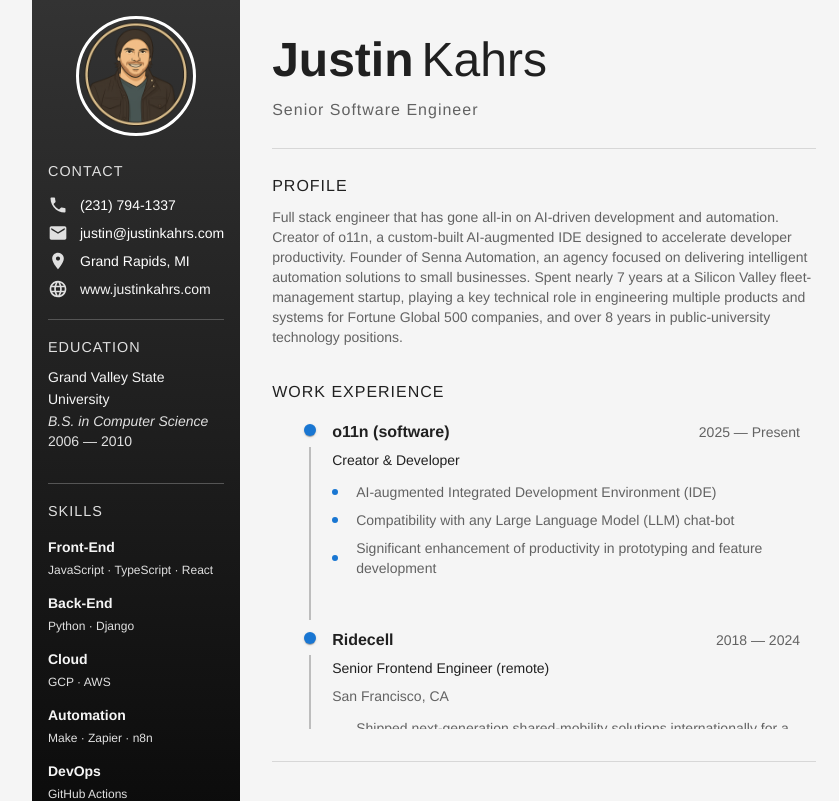
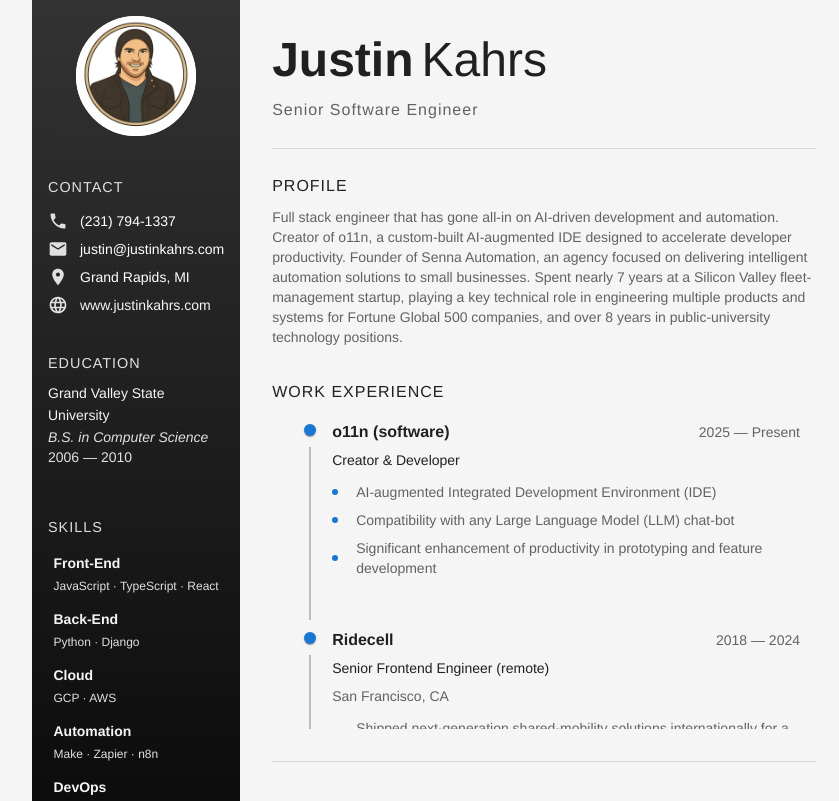
Before and after one commit to justinkahrs/resume, a Next.js app: page /resume/ in a window 1280 px wide. Shown: the top 801 px of the page, without its empty margins (200-1039 px from the left). Built offline with nearby package versions, Linux system fonts and the light colour scheme; some icons are missing.

Commit message:
fix logo

```diff
--- a/src/components/Sidebar.tsx
+++ b/src/components/Sidebar.tsx
@@ -20,12 +20,23 @@
         bgcolor: "primary.dark",
         color: "common.white",
         display: "flex",
+        // justifyContent: "center",
+        alignItems: "center",
         flexDirection: "column",
         p: 2,
         background: "linear-gradient(180deg, #333333 0%, #000000 100%)",
       }}
     >
-      <Box sx={{ textAlign: "center", mb: 3 }}>
+      <Box
+        sx={{
+          display: "flex",
+          width: 120,
+          height: 120,
+          backgroundColor: "white",
+          mb: 5,
+          borderRadius: "100%",
+        }}
+      >
         <Avatar
           src="/resume/illustrated-profile.png"
           alt={data.basics.firstName}
@@ -44,6 +55,7 @@
           mb: 1,
           color: "grey.300",
           fontSize: "0.9rem",
+          alignSelf: "flex-start",
         }}
       >
         CONTACT
@@ -95,6 +107,7 @@
           mb: 1,
           color: "grey.300",
           fontSize: "0.9rem",
+          alignSelf: "flex-start",
         }}
       >
         EDUCATION
@@ -124,6 +137,7 @@
           mb: 1,
           color: "grey.300",
           fontSize: "0.9rem",
+          alignSelf: "flex-start",
         }}
       >
         SKILLS
```
